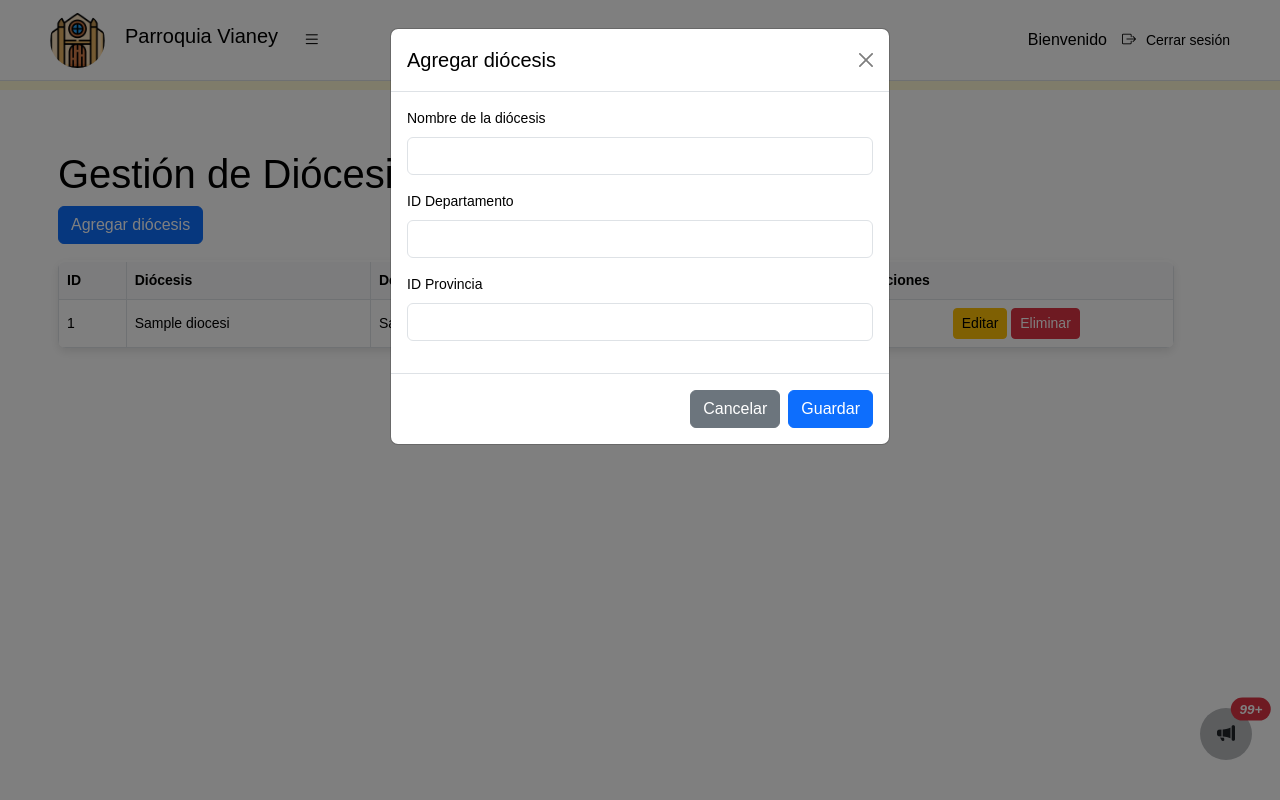
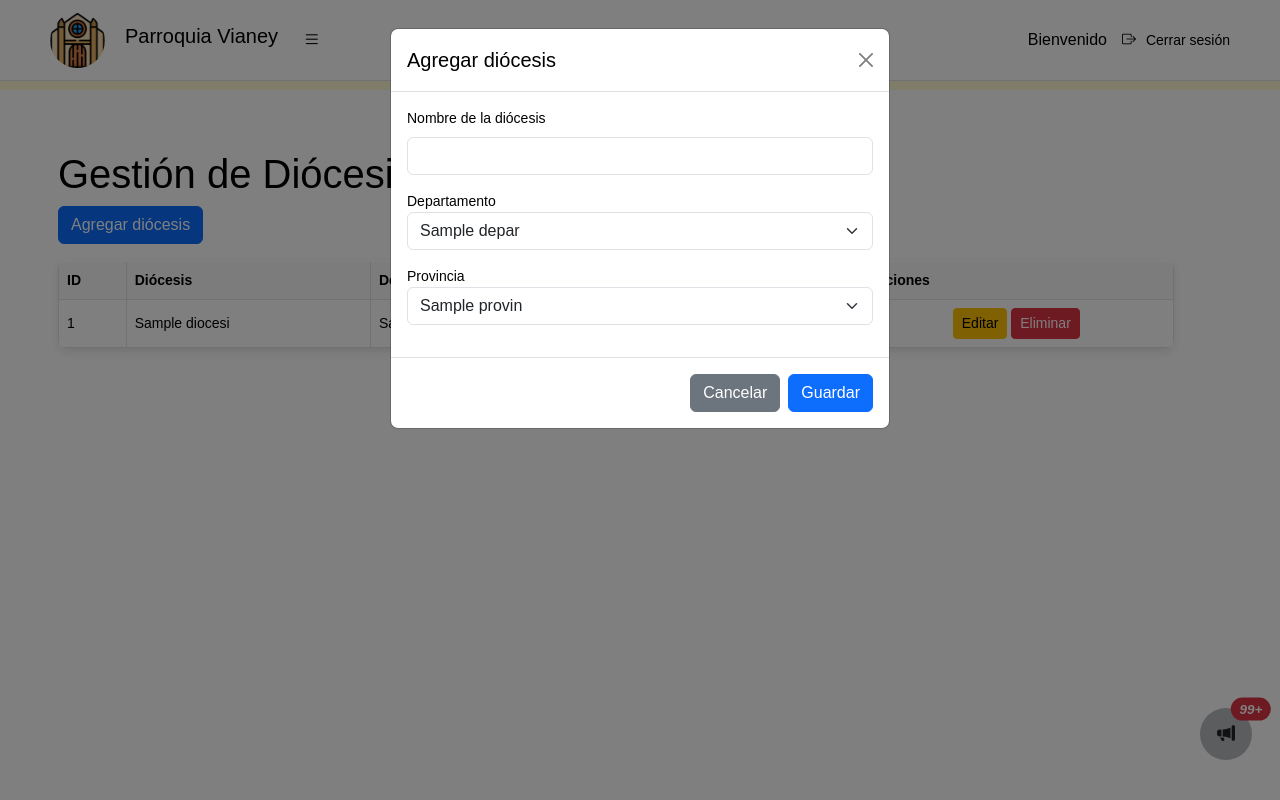
Before and after one commit to AGonzalesCajusol/GrupoCalidadParroquia, a Flask app: template templates/diocesis/gestionar_diocesis.html in a window 1280 px wide, after a click on "Agregar diócesis". Run offline with Flask 3, Linux system fonts and the light colour scheme; the template is opened without the code that fills it: most values are stand-ins (such as "Sample title", 1, 10 or a date in 2020); some libraries are stand-ins or nearby versions.

Commit message:
diocesis
aui muestro los nombre

```diff
--- a/templates/diocesis/gestionar_diocesis.html
+++ b/templates/diocesis/gestionar_diocesis.html
@@ -60,12 +60,20 @@
                         <input type="text" class="form-control" id="nombreAgregar" name="nombre" required>
                     </div>
                     <div class="mb-3">
-                        <label for="departamentoAgregar" class="form-label">ID Departamento</label>
-                        <input type="number" class="form-control" id="departamentoAgregar" name="id_departamento" required>
+                        <label for="id_departamento">Departamento</label>
+                        <select class="form-select" id="id_departamento" name="id_departamento" required>
+                            {% for depar in departamento %}
+                            <option value="{{ depar[0] }}">{{ depar[1] }}</option>
+                            {% endfor %}
+                        </select>
                     </div>
                     <div class="mb-3">
-                        <label for="provinciaAgregar" class="form-label">ID Provincia</label>
-                        <input type="number" class="form-control" id="provinciaAgregar" name="id_provincia" required>
+                        <label for="id_provincia">Provincia</label>
+                        <select class="form-select" id="id_provincia" name="id_provincia" required>
+                            {% for provin in provincia %}
+                            <option value="{{ provin[0] }}">{{ provin[1] }}</option>
+                            {% endfor %}
+                        </select>
                     </div>
                 </div>
                 <div class="modal-footer">
@@ -93,12 +101,20 @@
                         <input type="text" class="form-control" id="nombreEditar" name="nombre" required>
                     </div>
                     <div class="mb-3">
-                        <label for="departamentoEditar" class="form-label">ID Departamento</label>
-                        <input type="number" class="form-control" id="departamentoEditar" name="id_departamento" required>
+                        <label for="id_departamentoEditar">Departamento</label>
+                        <select class="form-select" id="id_departamentoEditar" name="id_departamentoEditar" required>
+                            {% for depar in departamento %}
+                            <option value="{{ depar[0] }}">{{ depar[1] }}</option>
+                            {% endfor %}
+                        </select>
                     </div>
                     <div class="mb-3">
-                        <label for="provinciaEditar" class="form-label">ID Provincia</label>
-                        <input type="number" class="form-control" id="provinciaEditar" name="id_provincia" required>
+                        <label for="id_provinciaEditar">Provincia</label>
+                        <select class="form-select" id="id_provinciaEditar" name="id_provinciaEditar" required>
+                            {% for provin in provincia %}
+                            <option value="{{ provin[0] }}">{{ provin[1] }}</option>
+                            {% endfor %}
+                        </select>
                     </div>
                 </div>
                 <div class="modal-footer">
@@ -115,8 +131,8 @@
     function abrirModalEditar(id, nombre, id_departamento, id_provincia) {
         document.getElementById("editarId").value = id;
         document.getElementById("nombreEditar").value = nombre;
-        document.getElementById("departamentoEditar").value = id_departamento;
-        document.getElementById("provinciaEditar").value = id_provincia;
+        document.getElementById("id_departamentoEditar").value = id_departamento;
+        document.getElementById("id_provinciaEditar").value = id_provincia;
         var editarModal = new bootstrap.Modal(document.getElementById('editarModal'));
         editarModal.show();
     }
```
Also changed, not shown: controladores/controlador_diocesis.py (+20 -0 lines), routers/router_diocesis.py (+6 -2 lines).
